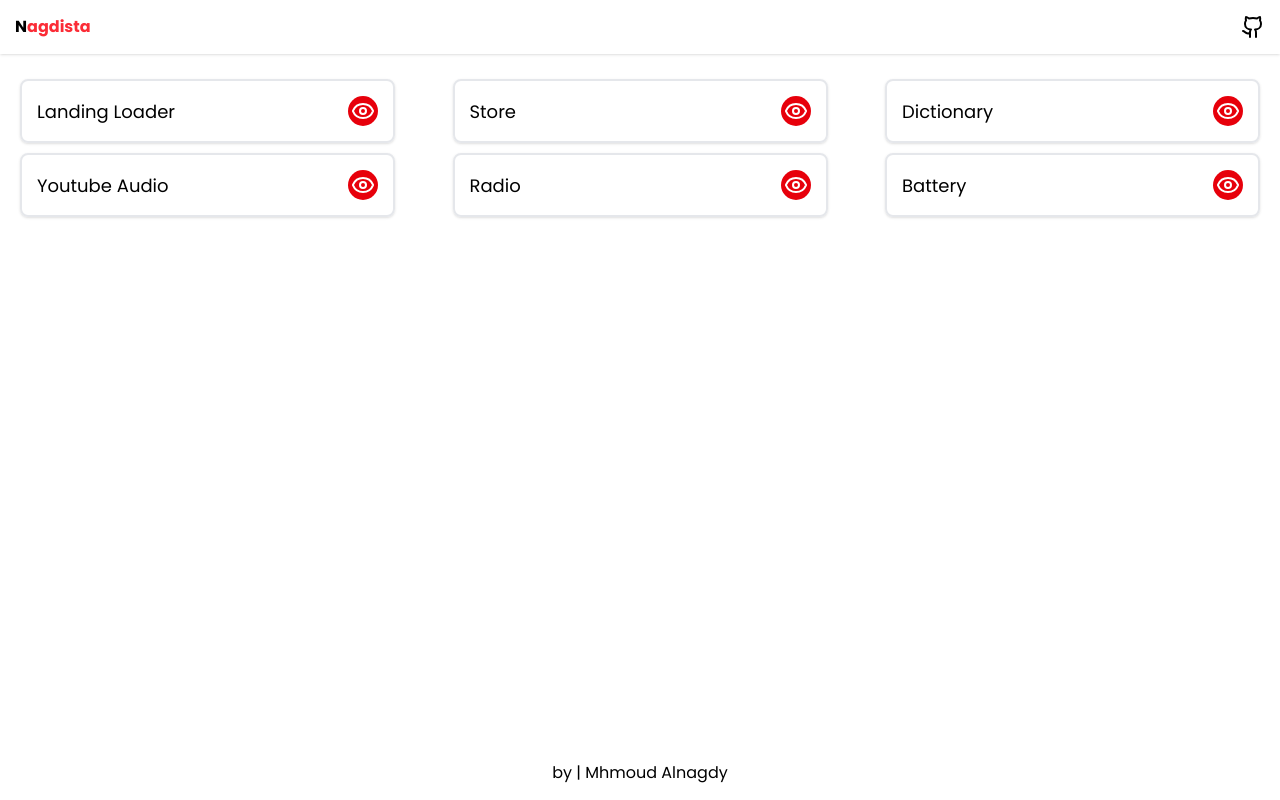
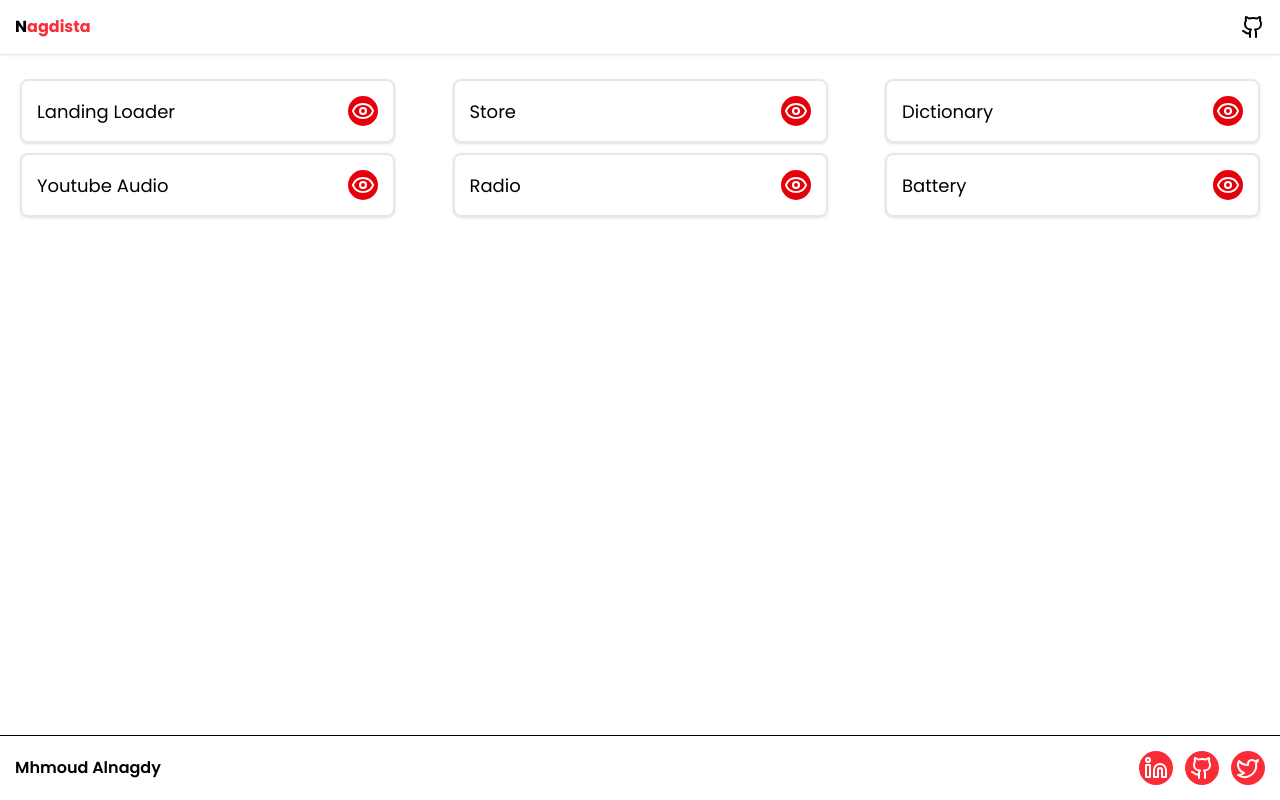
Before and after one commit to nagdistaa/nagdista, a React (Vite) app: page / in a window 1280 px wide. Built offline with nearby package versions, Linux system fonts and the light colour scheme.

Commit message:
add some project

```diff
--- a/src/App.tsx
+++ b/src/App.tsx
@@ -23,7 +23,7 @@ function App() {
    <Card projectName='radio' projectSrc='https://nagdista-radio.netlify.app/'></Card>
   {/*  */}
 
-   <Card projectName='battery' projectSrc='https://nagdista-battarey.netlify.app/'></Card>
+   <Card projectName='battery' projectSrc='https://nagdista-radio.netlify.app/'></Card>
   {/*  */}
 
    </div>
--- a/src/components/Footer.tsx
+++ b/src/components/Footer.tsx
@@ -1,17 +1,26 @@
+
+import { Github, Linkedin, Twitter } from "lucide-react";
+import FooterIcon from "./FooterIcon";
+
 interface Iprops {
 author:string;
-githubLink?:string;
-twitter?:string;
-linkedIn?:string;
-facebook?:string;
-youTube?:string;
-telegram?:string;
+
 }
 
 const Footer = ({author }:Iprops)=>{
 return(
-    <div className=" p-[15px] text-center fixed bottom-0 w-full mt-[20px] bg-white">
-    <h2>by | {author}</h2>
+    <div className=" p-[15px] text-center fixed bottom-0 w-full mt-[20px]  flex items-center justify-between bg-white shadow-lg border-t-1 ">
+   <div>
+   <h2 className="font-[600]"> {author}</h2>
+   </div>
+   <div className="flex justify-between items-center gap-3">
+
+<FooterIcon icon={<Linkedin/>} link="https://www.linkedin.com/in/nagdista/"/>
+<FooterIcon icon={<Github/>} link="https://www.linkedin.com/in/nagdista/"/>
+<FooterIcon icon={<Twitter/>} link="https://www.linkedin.com/in/nagdista/"/>
+
+
+</div>
     </div>
 )
 }
--- /dev/null
+++ b/src/components/FooterIcon.tsx
@@ -0,0 +1,17 @@
+
+import { ReactNode } from "react";
+
+interface Iprops {
+link:string;
+icon:ReactNode;
+}
+
+const FooterIcon = ({link , icon }:Iprops)=>{
+return(
+    <div className="bg-red-500 p-[5px] rounded-full">
+        <a href={link} className="text-white">{icon}</a>
+    </div>
+)
+}
+
+export default FooterIcon ;
--- a/src/components/NavBar.tsx
+++ b/src/components/NavBar.tsx
@@ -3,7 +3,7 @@ import { Github } from "lucide-react";
 const NavBar = ()=>{
 return(
     <div className="bg-white flex justify-between items-center shadow sticky z-100 top-0 left-0 w-full p-[15px] mb-[20px]">
-        <h1 className="text-black font-[700] text[20px] cursor-pointer">N<span className="text-red-500">agdista</span></h1>
+        <h1 className="text-black font-[700] text[22px] cursor-pointer">N<span className="text-red-500">agdista</span></h1>
         <a href="https://github.com/nagdistaa"><Github  /></a>
     </div>
 )
```
